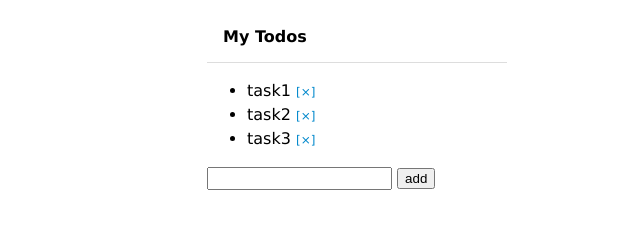
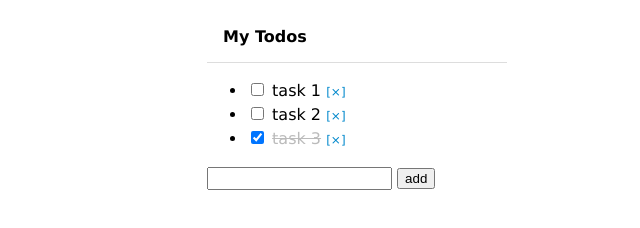
Before and after one commit to Emiri-i/dot-install, a plain HTML site: page vue_js/index.html in a window 1280 px wide. Shown: the whole page, without its empty margins (283-923 px from the left). Drawn offline with nearby package versions, Linux system fonts and the light colour scheme.

Commit message:
added v-vind

```diff
--- a/vue_js/css/style.css
+++ b/vue_js/css/style.css
@@ -27,3 +27,12 @@ body {
     cursor: pointer;
     color:#08c;
 }
+
+#app {
+    list-style: none;
+    padding: 0;
+}
+#app li > span.done {
+    text-decoration: line-through;
+    color: #bbb;
+}
--- a/vue_js/index.html
+++ b/vue_js/index.html
@@ -15,7 +15,9 @@
         <h1>My Todos</h1>
         <ul>
             <li v-for="(todo,index) in todos">
-                {{ todo }}
+                <input type="checkbox" v-model="todo.isDone">
+                <!-- <span v-vind:class="{done:todo.isDone}">{{ todo.title }}</span> -->
+                <span :class="{done:todo.isDone}">{{ todo.title }}</span>
                 <span @click="deletItem(index)" class="command">[×]</span>
             </li>
         </ul>
--- a/vue_js/js/main.js
+++ b/vue_js/js/main.js
@@ -6,19 +6,25 @@
         el: '#app',
         data: {
             newItem:'',
-            todos: [
-                'task1',
-                'task2',
-                'task3'
-            ]
+            todos: [{
+                title:'task 1',
+                isDone:false
+            },{
+                title:'task 2',
+                isDone:false
+            },{
+                title:'task 3',
+                isDone:true
+            }
+        ]
         },
         methods: {
-            // addItem:function(e) {
-            //     e.preventDefault();
-            //     this.todos.push(this.newItem);
-            // }
             addItem:function() {
-                this.todos.push(this.newItem);
+                var item = {
+                    title:this.newItem,
+                    isDone:false
+                };
+                this.todos.push(item);
                 this.newItem='';
             },
             deletItem:function(index) {
```
